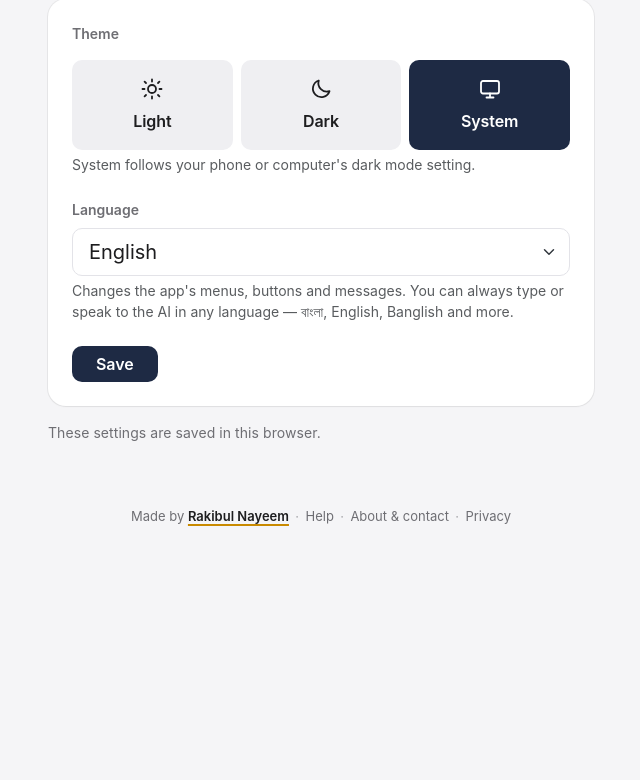
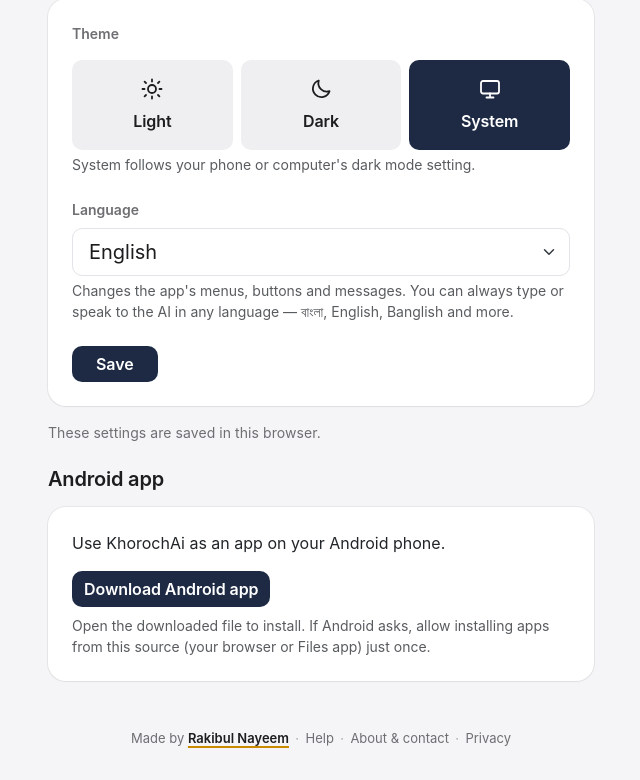
Before and after one commit to RakibulNayeem/khorochai, a Django app: page /settings/ in a window 1280 px wide. Shown: the part 129-909 px from the top of the page, without its empty margins (319-959 px from the left). Before the commit the page ends 655 px from the top, so only its background shows below. Run offline with Django 5.2, Linux system fonts and the light colour scheme; data comes from the database, SQL or seed files in the repository.

Commit message:
Download Android app button on the home page, in the menu and in Settings; serve the APK
Co-Authored-By: Claude Sonnet 5.5 <noreply@anthropic.com>

```diff
--- a/config/settings.py
+++ b/config/settings.py
@@ -134,6 +134,7 @@ STATIC_URL = "static/"
 STATIC_ROOT = BASE_DIR / "staticfiles"
 STATICFILES_DIRS = [BASE_DIR / "static"]
 WHITENOISE_USE_FINDERS = True
+WHITENOISE_MIMETYPES = {".apk": "application/vnd.android.package-archive"}   # so Android offers to install the downloaded app
 
 DEFAULT_AUTO_FIELD = "django.db.models.BigAutoField"
 
--- a/static/js/pwa-install.js
+++ b/static/js/pwa-install.js
@@ -7,6 +7,9 @@
   let deferred = null;
 
   const show = (on) => buttons.forEach((b) => { b.hidden = !on; });
+  if (standalone || document.referrer.startsWith('android-app://')) {
+    document.querySelectorAll('[data-android-download]').forEach((el) => { el.hidden = true; });
+  }
   if (standalone) return;
 
   if (ios) {
--- a/templates/tracker/_user_menu.html
+++ b/templates/tracker/_user_menu.html
@@ -1,4 +1,4 @@
-{% load i18n %}{% comment %}
+{% load i18n static %}{% comment %}
 Top-right menu. Logged in: avatar + first name, with Settings, Help & contact, theme, language and Log out.
 Logged out: a gear with theme and language, so visitors can switch them on the login page too.
 {% endcomment %}
@@ -38,6 +38,9 @@ Logged out: a gear with theme and language, so visitors can switch them on the l
     <a class="menu-item" href="{% url 'help' %}">
       <svg viewBox="0 0 24 24" fill="none" stroke="currentColor" stroke-width="1.8" stroke-linecap="round" stroke-linejoin="round" aria-hidden="true"><circle cx="12" cy="12" r="9"/><path d="M9.5 9.5a2.5 2.5 0 1 1 3.5 2.3c-.6.3-1 .9-1 1.6v.6M12 17h.01"/></svg>
       {% translate "Help" %}</a>
+    <a class="menu-item" href="{% static 'downloads/KhorochAi.apk' %}" download="KhorochAi.apk" data-android-download>
+      <svg viewBox="0 0 24 24" fill="none" stroke="currentColor" stroke-width="1.8" stroke-linecap="round" stroke-linejoin="round" aria-hidden="true"><path d="M12 4v11"/><path d="m7 11 5 5 5-5"/><path d="M5 20h14"/></svg>
+      {% translate "Get the Android app" %}</a>
     <a class="menu-item" href="{% url 'about' %}">
       <svg viewBox="0 0 24 24" fill="none" stroke="currentColor" stroke-width="1.8" stroke-linecap="round" stroke-linejoin="round" aria-hidden="true"><circle cx="12" cy="12" r="9"/><path d="M12 11v5M12 8h.01"/></svg>
       {% translate "About & contact" %}</a>
--- a/templates/tracker/landing.html
+++ b/templates/tracker/landing.html
@@ -15,6 +15,7 @@
         <a class="btn btn-brand btn-lg px-4" href="{% url 'account_signup' %}">{% translate "Create free account" %}</a>
         <a class="btn btn-outline-secondary btn-lg px-4" href="{% url 'account_login' %}">{% translate "Log in" %}</a>
         <button type="button" class="btn btn-outline-secondary btn-lg px-4" data-pwa-install hidden>{% translate "Install KhorochAi" %}</button>
+        <a class="btn btn-outline-secondary btn-lg px-4" href="{% static 'downloads/KhorochAi.apk' %}" download="KhorochAi.apk" data-android-download>{% translate "Download Android app" %}</a>
       </div>
       <p class="small text-muted mt-3 mb-0">{% translate "Sign up with your email. You check every entry before it's saved." %}</p>
     </div>
--- a/templates/tracker/preferences.html
+++ b/templates/tracker/preferences.html
@@ -39,6 +39,13 @@
     <button class="btn btn-brand px-4 align-self-start">{% translate "Save" %}</button>
   </form>
   <p class="small text-muted mt-3">{% translate "These settings are saved in this browser." %}</p>
+
+  <h2 class="h5 mt-4 mb-3" data-android-download>{% translate "Android app" %}</h2>
+  <div class="card p-3 p-md-4" data-android-download>
+    <p class="mb-3">{% translate "Use KhorochAi as an app on your Android phone." %}</p>
+    <a class="btn btn-brand align-self-start" href="{% static 'downloads/KhorochAi.apk' %}" download="KhorochAi.apk">{% translate "Download Android app" %}</a>
+    <div class="form-text mt-2">{% translate "Open the downloaded file to install. If Android asks, allow installing apps from this source (your browser or Files app) just once." %}</div>
+  </div>
 
   {% if reminder %}
   <h2 class="h5 mt-4 mb-3">{% translate "Daily reminder" %}</h2>
```
Also changed, not shown: tracker/tests.py (+13 -0 lines), 1 other file.
